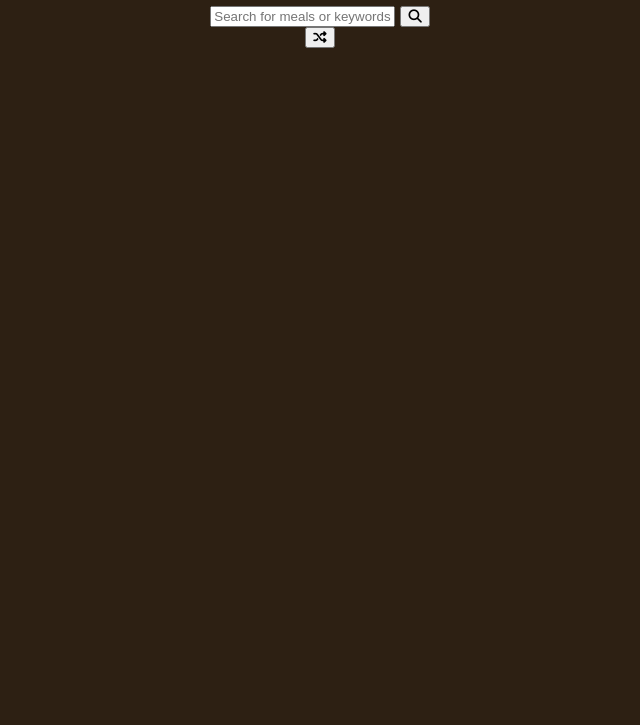
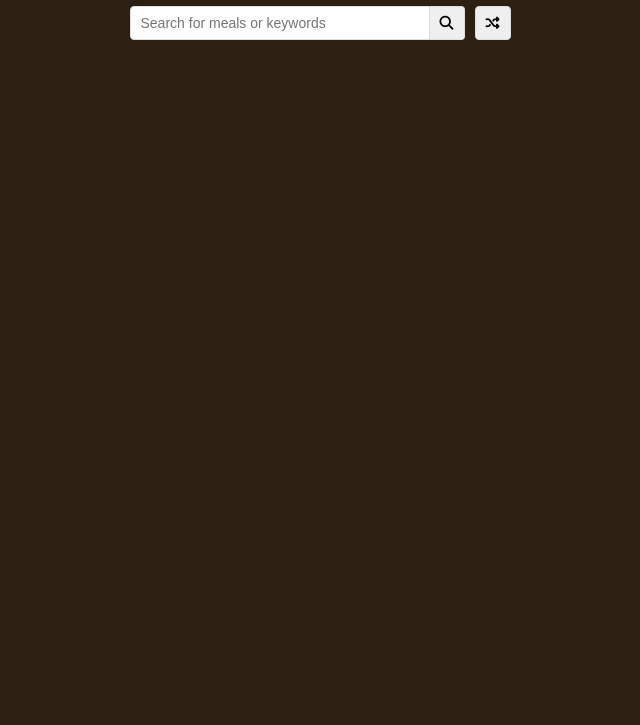
Before and after one commit to vic30004/Meal-FinderJS, a plain HTML site: page inhex.html in a window 1280 px wide. Shown: the part 75-800 px from the top of the page, without its empty margins (320-960 px from the left). Drawn offline with Linux system fonts and the light colour scheme.

Commit message:
added styling to the input and buttons

```diff
--- a/style.css
+++ b/style.css
@@ -18,3 +18,36 @@ body{
     justify-content: center;
     text-align: center;
 }
+
+.flex{
+    display: flex;
+
+}
+
+input,button{
+    border:1px solid #dedede;
+    border-top-left-radius: 4px;
+    border-bottom-left-radius: 4px;
+    font-size: 14px;
+    padding: 8px 10px;
+    margin: 0;
+}
+
+input[type='text']{
+    width: 300px;
+}
+
+.search-btn{
+    cursor: pointer;
+    border-left: 0;
+    border-radius: 0;
+    border-top-right-radius: 4px;
+    border-bottom-right-radius: 4px;
+}
+
+.random-btn{
+    cursor: pointer;
+    margin-left: 10px;
+    border-top-right-radius: 4px;
+    border-bottom-right-radius: 4px;
+}
```
